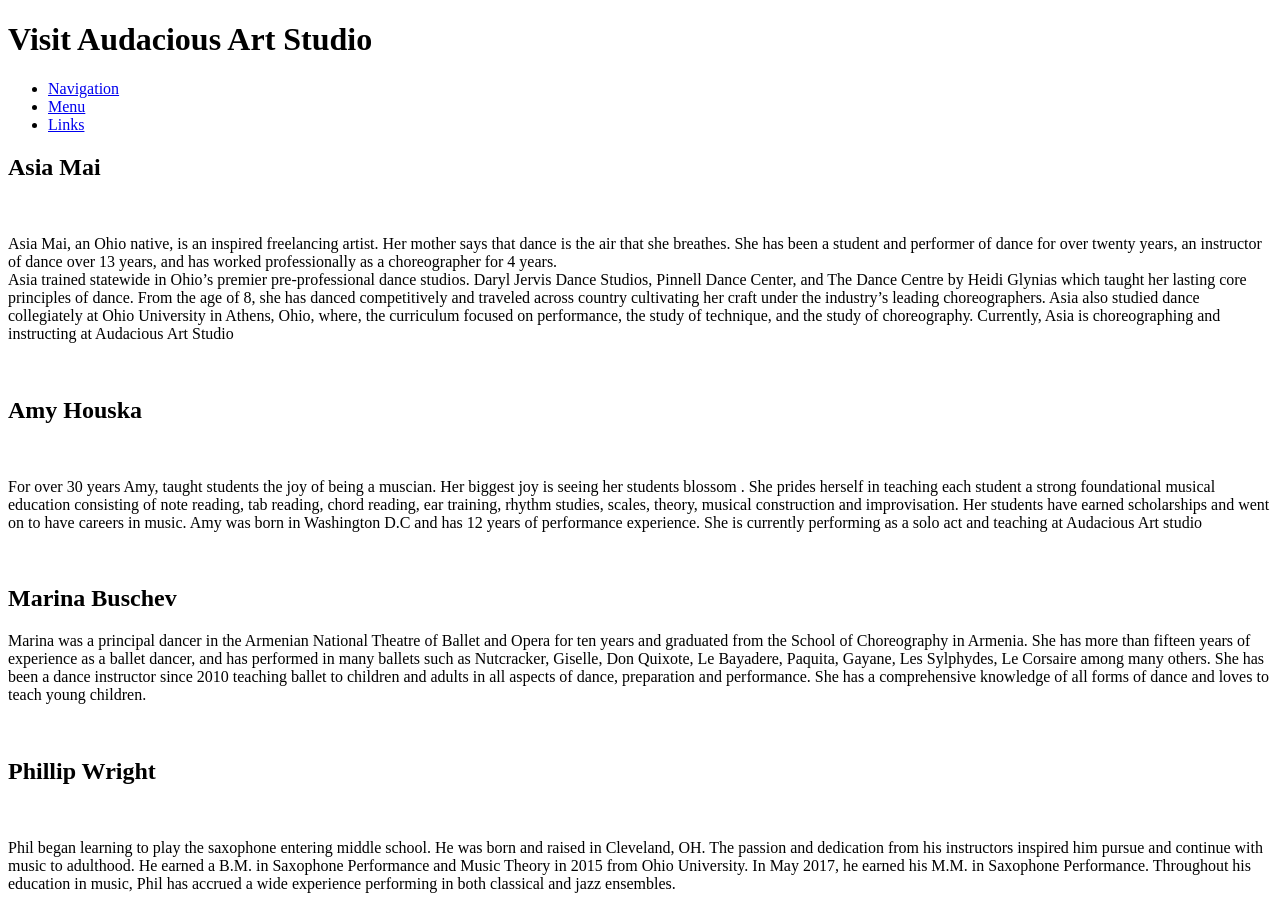
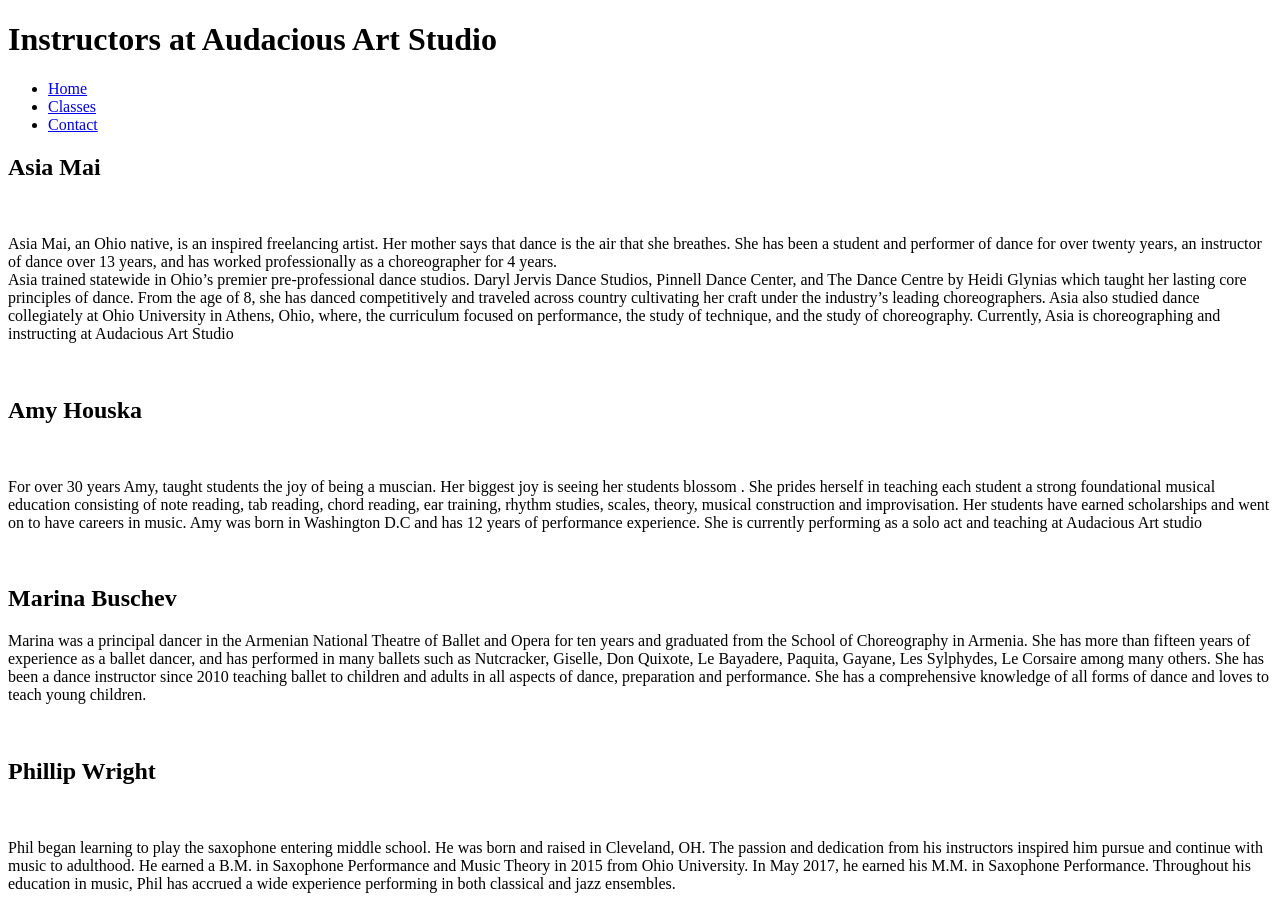
Before and after one commit to AsiaAnderson1/InteractiveInternetProgramming, a plain HTML site: page instructors.html in a window 1280 px wide. Drawn offline with Linux system fonts and the light colour scheme.

Commit message:
Update header, section, footer, and Nav links

```diff
--- a/instructors.html
+++ b/instructors.html
@@ -1,15 +1,17 @@
 <!DOCTYPE html>
 <html>
 <body>
-
-<h1>Visit Audacious Art Studio</h1>
+<header>
+<h1>Instructors at Audacious Art Studio</h1>
+</header>
 <nav>
         <ul>
-          <li><a href="#">Navigation</a></li>
-          <li><a href="#">Menu</a></li>
-          <li><a href="#">Links</a></li>
+          <li><a href="index.html">Home</a></li>
+          <li><a href="classes.html">Classes</a></li>
+          <li><a href="contact.html">Contact</a></li>
         </ul>
       </nav>
+      <section>
 <h2>Asia Mai</h2>
 <br>
 <p>Asia Mai, an Ohio native, is an inspired freelancing artist. Her mother says that dance is the air that she breathes.
@@ -43,6 +45,8 @@
         In May 2017, he earned his M.M. in Saxophone Performance. Throughout his education in music, Phil has accrued a wide experience performing in both classical and jazz ensembles.
 
     </p>
+</section>
+<footer></footer>
 
 
 </body>
```
Also changed, not shown: classes.html (+9 -5 lines), contact.html (+9 -4 lines), index.html (+8 -5 lines).
